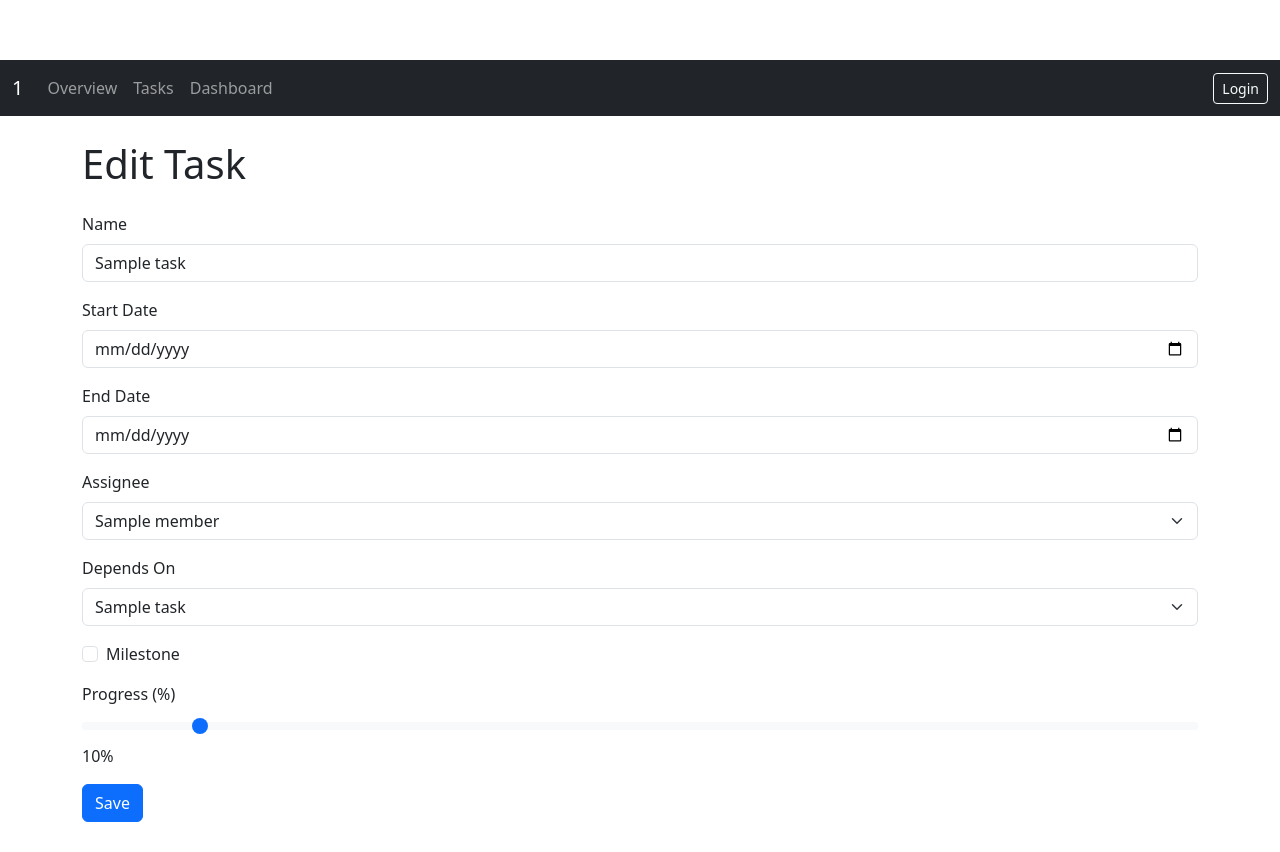
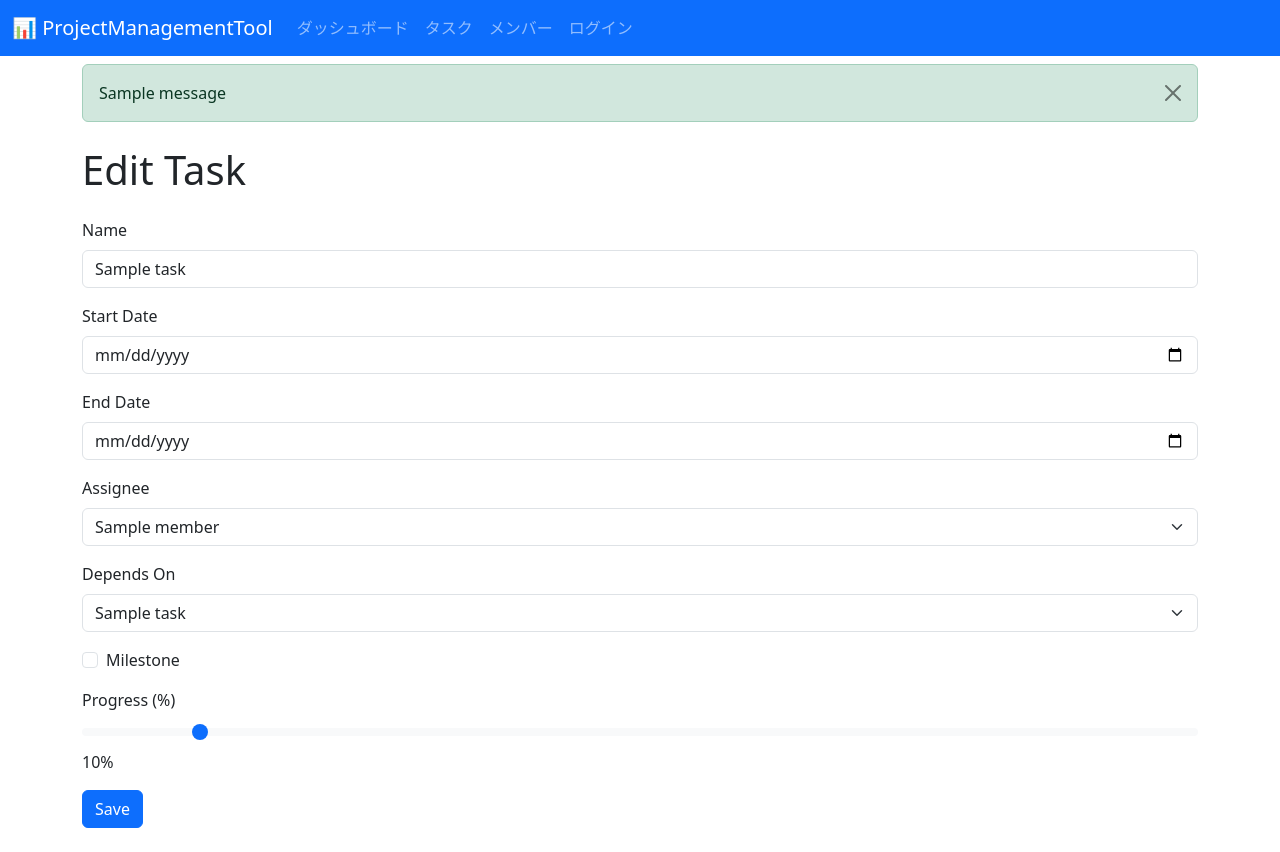
Before and after one commit to Tomoya-BB/ProjectManagementTool, a Flask app: template templates/form.html in a window 1280 px wide. Before the commit the page ends 822 px from the top, so only its background shows below. Run offline with Flask 3, Linux system fonts and the light colour scheme; the visitor is signed in with stand-in values (Sample User, id 1); tables that the repository leaves empty hold one stand-in row (values such as "Sample post"); the template is opened without the code that fills it: most values are stand-ins (such as "Sample title", 1, 10 or a date in 2020); one stand-in notice (Sample message) is shown; parts of the project's set-up code (start-up, migrations or seed data) failed here and were passed over; some libraries are stand-ins or nearby versions.

Commit message:
Update base template with Bootstrap 5 navbar

```diff
--- a/templates/base.html
+++ b/templates/base.html
@@ -1,71 +1,60 @@
-<!doctype html>
+<!DOCTYPE html>
 <html lang="ja">
 <head>
-    <meta charset="utf-8">
-    <title>Project Management Tool</title>
-    <link rel="stylesheet" href="{{ url_for('static', filename='libs/bootstrap.min.css') }}">
-    <link rel="stylesheet" href="{{ url_for('static', filename='css/styles.css') }}">
-    <link rel="stylesheet" href="{{ url_for('static', filename='css/style.css') }}">
+  <meta charset="UTF-8">
+  <title>ProjectManagementTool</title>
+  <!-- Bootstrap CSS -->
+  <link href="https://cdn.jsdelivr.net/npm/bootstrap@5.3.0/dist/css/bootstrap.min.css" rel="stylesheet">
+  <link href="{{ url_for('static', filename='css/style.css') }}" rel="stylesheet">
 </head>
 <body>
-<nav class="navbar navbar-expand-lg navbar-dark bg-dark mb-4">
+  <!-- ナビゲーションバー -->
+  <nav class="navbar navbar-expand-lg navbar-dark bg-primary">
     <div class="container-fluid">
-        <a class="navbar-brand" href="{{ url_for('tasks') }}">{{ session.get('project', 'ProjectTool') }}</a>
-        <button class="navbar-toggler" type="button" data-bs-toggle="collapse" data-bs-target="#navbarNav" aria-controls="navbarNav" aria-expanded="false" aria-label="Toggle navigation">
+      <a class="navbar-brand" href="{{ url_for('dashboard') }}">📊 ProjectManagementTool</a>
+      <button class="navbar-toggler" type="button" data-bs-toggle="collapse" data-bs-target="#mainnav" aria-controls="mainnav" aria-expanded="false" aria-label="Toggle nav">
         <span class="navbar-toggler-icon"></span>
       </button>
-        <div class="collapse navbar-collapse" id="navbarNav">
+      <div class="collapse navbar-collapse" id="mainnav">
         <ul class="navbar-nav me-auto mb-2 mb-lg-0">
-                <li class="nav-item">
-                    <a class="nav-link" href="{{ url_for('index') }}">Overview</a>
-                </li>
-                <li class="nav-item">
-                    <a class="nav-link" href="{{ url_for('tasks') }}">Tasks</a>
-                </li>
-                <li class="nav-item">
-                    <a class="nav-link" href="{{ url_for('dashboard') }}">Dashboard</a>
-                </li>
-                {% if current_user.is_authenticated and current_user.role in ['Admin', 'Editor'] %}
-                <li class="nav-item">
-                    <a class="nav-link" href="{{ url_for('resources') }}">Resources</a>
-                </li>
-                <li class="nav-item">
-                    <a class="nav-link" href="{{ url_for('members') }}">Members</a>
-                </li>
+          <li class="nav-item"><a class="nav-link" href="{{ url_for('dashboard') }}">ダッシュボード</a></li>
+          <li class="nav-item"><a class="nav-link" href="{{ url_for('tasks') }}">タスク</a></li>
+          <li class="nav-item"><a class="nav-link" href="{{ url_for('members') }}">メンバー</a></li>
+          {% if current_user.is_authenticated %}
+            <li class="nav-item"><a class="nav-link" href="{{ url_for('open_project') }}">🔁 プロジェクトを開く</a></li>
+            <li class="nav-item"><a class="nav-link" href="{{ url_for('new_project') }}">💾 新規プロジェクト</a></li>
+            <li class="nav-item"><a class="nav-link" href="{{ url_for('logout') }}">ログアウト</a></li>
+          {% else %}
+            <li class="nav-item"><a class="nav-link" href="{{ url_for('login') }}">ログイン</a></li>
           {% endif %}
         </ul>
-            {% if current_user.is_authenticated %}
-            <span class="navbar-text me-3">{{ current_user.username }}</span>
-            <a class="btn btn-outline-light btn-sm" href="{{ url_for('logout') }}">Logout</a>
-            {% else %}
-            <a class="btn btn-outline-light btn-sm" href="{{ url_for('login') }}">Login</a>
-            {% endif %}
       </div>
     </div>
   </nav>
-<div class="container">
+
+  <!-- フラッシュメッセージ表示 -->
+  <div class="container mt-2">
+    {% with messages = get_flashed_messages(with_categories=true) %}
+      {% if messages %}
+        {% for category, msg in messages %}
+          <div class="alert alert-{{ 'danger' if category=='error' else category }} alert-dismissible fade show" role="alert">
+            {{ msg }}
+            <button type="button" class="btn-close" data-bs-dismiss="alert"></button>
+          </div>
+        {% endfor %}
+      {% endif %}
+    {% endwith %}
+  </div>
+
+  <!-- ページコンテンツ -->
+  <div class="container my-4">
     {% block content %}{% endblock %}
   </div>
-{% with messages = get_flashed_messages(with_categories=true) %}
-<div id="toastContainer" class="position-fixed bottom-0 end-0 p-3" style="z-index:11">
-  {% for category, message in messages %}
-  <div class="toast align-items-center text-bg-{{ 'success' if category=='success' else 'danger' if category=='error' else 'info' }} border-0 mb-2" role="alert" aria-live="assertive" aria-atomic="true">
-    <div class="d-flex">
-      <div class="toast-body">{{ message }}</div>
-      <button type="button" class="btn-close btn-close-white me-2 m-auto" data-bs-dismiss="toast" aria-label="Close"></button>
-    </div>
-  </div>
-  {% endfor %}
-</div>
-{% endwith %}
-<script src="{{ url_for('static', filename='libs/bootstrap.bundle.min.js') }}"></script>
+
+  <!-- Bootstrap Bundle JS -->
+  <script src="https://cdn.jsdelivr.net/npm/bootstrap@5.3.0/dist/js/bootstrap.bundle.min.js"></script>
   <script src="{{ url_for('static', filename='js/plotly.min.js') }}"></script>
   <script src="{{ url_for('static', filename='js/d3.min.js') }}"></script>
   <script src="{{ url_for('static', filename='js/app.js') }}"></script>
-<script>
-document.addEventListener('DOMContentLoaded', () => {
-  document.querySelectorAll('#toastContainer .toast').forEach(el => new bootstrap.Toast(el).show());
-});
-</script>
 </body>
 </html>
```
Lines whose indentation alone changed are shown as unchanged.
